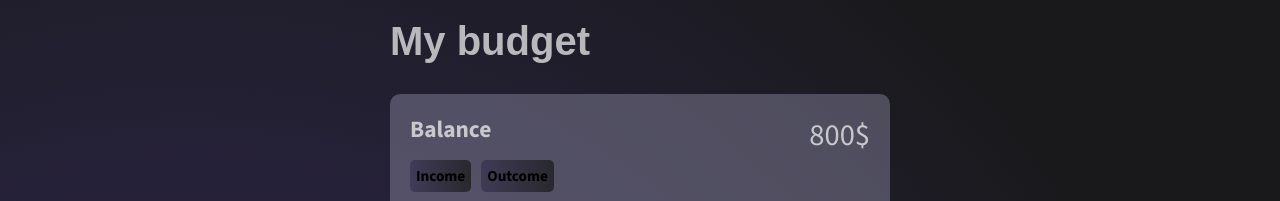
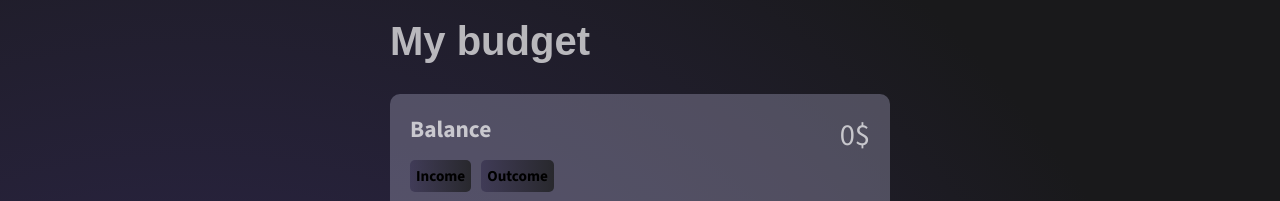
Before and after one commit to rennaiis/budget_tracker, a React (Vite) app: page / in a window 1280 px wide. Shown: the top 201 px of the page. Built offline with nearby package versions, Linux system fonts and the light colour scheme.

Commit message:
add balance state

```diff
--- a/src/App.tsx
+++ b/src/App.tsx
@@ -22,6 +22,13 @@ interface CategoryProps{
   selectCategory: (category: ICategory)=>void
 }
 interface FormManagementProps{
+  formStatus: IformStatus;
+  setFormStatus: (val: IformStatus)=>void;
+  addOutcome: (val: IRecord)=>void;
+  addIncome: (val: IRecord)=>void;
+}
+interface BalanceProps{
+  balance: number;
   formStatus: IformStatus;
   setFormStatus: (val: IformStatus)=>void;
   addOutcome: (val: IRecord)=>void;
@@ -120,6 +127,7 @@ const incomeCategories: ICategory[] = [
 ]
 
 function App() {
+  const[balance, setBalance]=useState(0)
   const [outcomes, setOutcomes] = useState<IRecord[]>([])
   const [incomes, setIncomes] = useState<IRecord[]>([])
   const[openForm, setOpenForm] = useState({
@@ -127,28 +135,36 @@ function App() {
     openOutcomeForm: false
   })
 
+  function refreshBalance(){
+    const allIncome: number = incomes.reduce((acc, item)=> acc+item.sum, 0)
+    const allOutcome: number = outcomes.reduce((acc, item)=>acc+item.sum, 0)
+    setBalance(()=>(allIncome - allOutcome))
+  }
   function addIncome(record: IRecord){
     setIncomes([...incomes, {...record}]);
+    refreshBalance()
+
   }
   function addOutcome(record: IRecord){
     setOutcomes([...outcomes, {...record}]);
+    refreshBalance()
   }
   return (
     <>
       <h1>My budget</h1>
-      <Balance formStatus={openForm} setFormStatus={setOpenForm} addIncome={addIncome} addOutcome={addOutcome}/>
+      <Balance formStatus={openForm} setFormStatus={setOpenForm} addIncome={addIncome} addOutcome={addOutcome} balance={balance}/>
       <List type='Outcomes' records={outcomes}/>
       <List type='Incomes' records={incomes}/>
     </>
   )
 }
 
-function Balance({formStatus, setFormStatus, addIncome, addOutcome}: FormManagementProps){
+function Balance({formStatus, setFormStatus, addIncome, addOutcome, balance}: BalanceProps){
   return(
     <div className='container'>
       <div className='sides'>
         <h3 className='balance-head'> Balance</h3>
-        <p className='balance-sum'>800$</p>
+        <p className='balance-sum'>{balance}$</p>
       </div>
       <div className='inline'>
         <button onClick={()=>setFormStatus({openIncomeForm: true, openOutcomeForm: false})}>Income</button>
```
